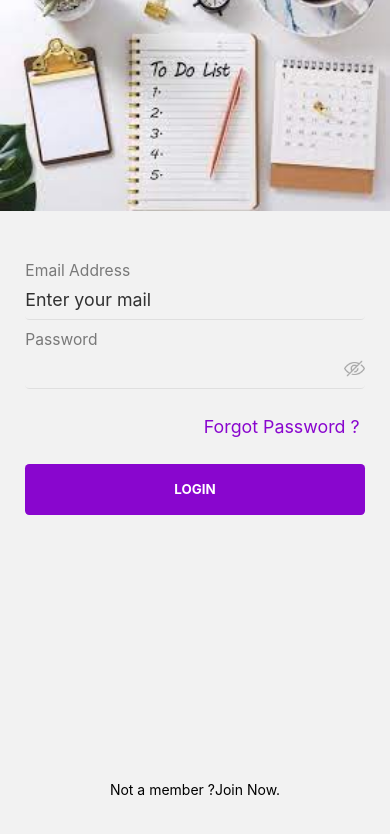
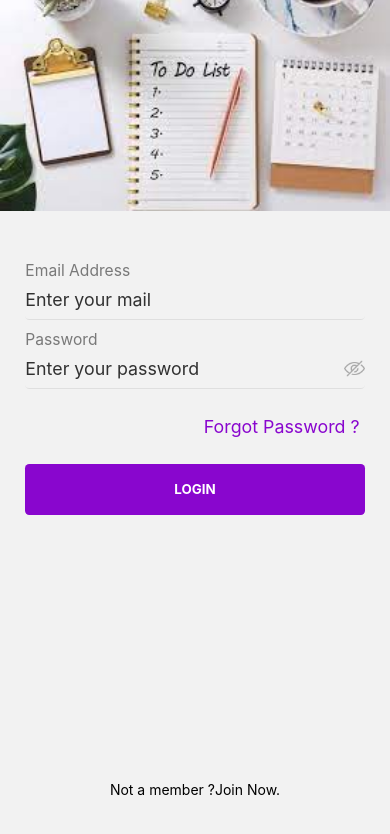
Before and after one commit to bhogeminal/Todolistpractice, a React Native app: screen / in a window 390 px wide. Shown: the top 834 px of the page. Built offline with nearby package versions, Linux system fonts and the light colour scheme.

Commit message:
udate code

```diff
--- a/src/Navigation/Routes.js
+++ b/src/Navigation/Routes.js
@@ -5,7 +5,6 @@ import Authstack from './Authstack';
 import Homestack from './Homestack';
 
 const Routes = () => {
-  console.log("[[[[[[[[[[[[")
   return (
     <NavigationContainer>
 {false? Homestack():  Authstack()}
--- a/src/screen/Login/Login.js
+++ b/src/screen/Login/Login.js
@@ -53,7 +53,7 @@ const Login = ({ navigation }) => {
           {error.email ? (<Text style={{ color: colors.red }}>{error.email}</Text>) : null}
           <TextInputwithLabels
             label="Password"
-            placehrolder="Enter your password"
+            placeholder="Enter your password"
             secureTextEntry={isvisible}
             inputstyle={{ marginTop: moderateScale(10) }}
             rightIcon={isvisible ? imagepath.HideEye : imagepath.Eye}
--- a/src/screen/Register/Register.js
+++ b/src/screen/Register/Register.js
@@ -32,11 +32,11 @@ const Register = ({ navigation }) => {
     if (!inputField.DateBirth) ob.DateBirth = "Date of Birth is required"
     if (!inputField.Phone) ob.Phone = "Phone number is required"
     if (!inputField.Email) ob.Email = "Email is required"
-    if (!inputField.Password) ob.Password = "Password is required"
     if (!inputField.Country) ob.Country = "Country is required"
     if (!inputField.postalcode) ob.postalcode = "Postal code is required"
     if (!inputField.Address) ob.Address = "Address is required"
-    if (!inputField.Referral) ob.Address = "Referral is required"
+    if (!inputField.Referral) ob.Referral = "Referral is required"
+    console.log("Validation errors:", ob);
 
     seterror(ob)
     return Object.keys(ob).length === 0
```
